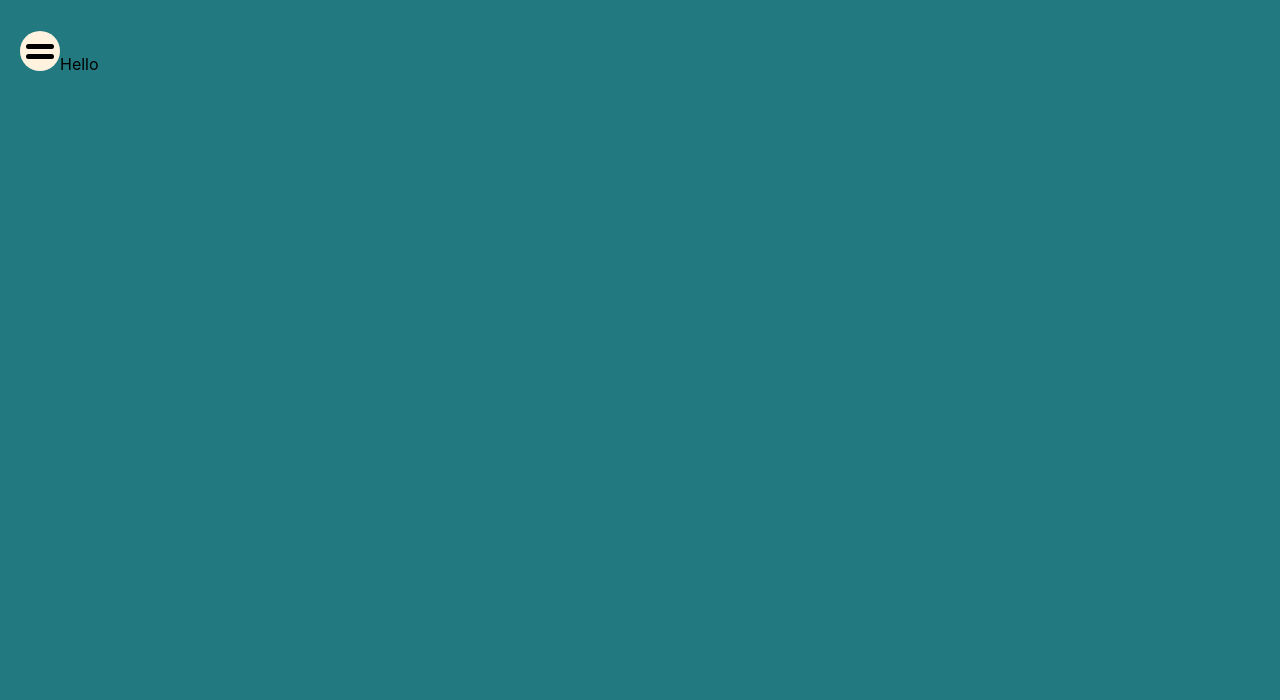
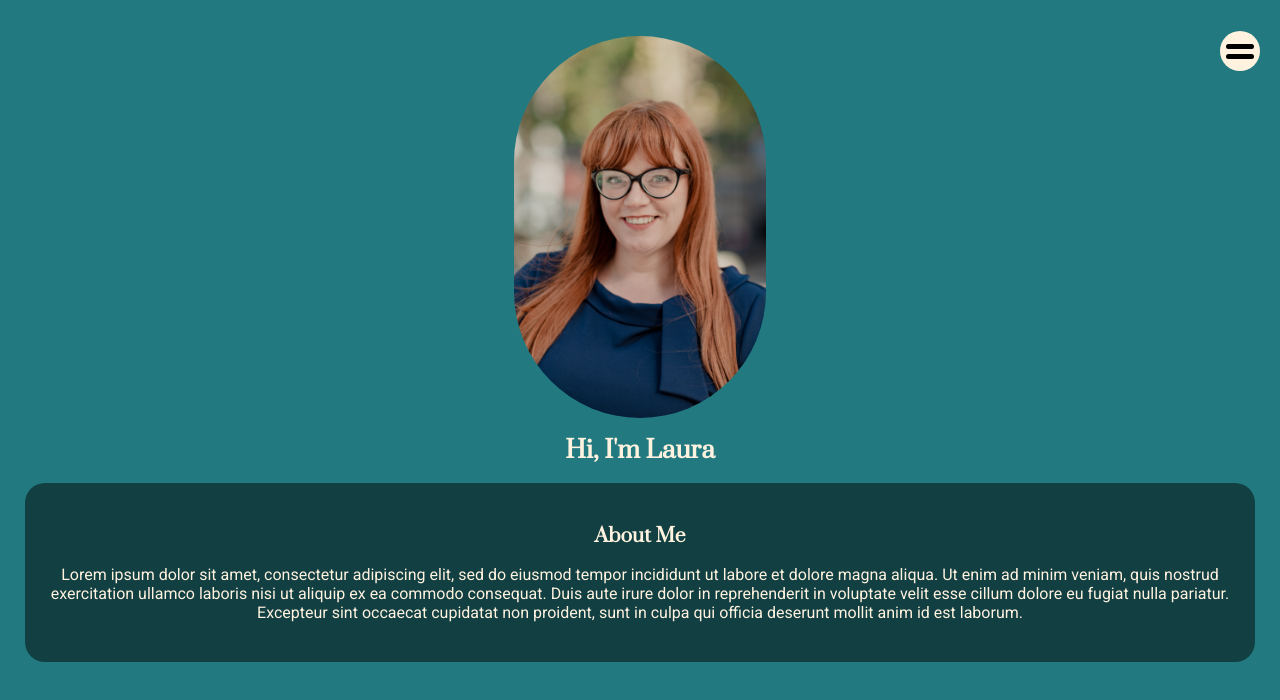
Before and after one commit to laurahw/personal-site, a React (Create React App) app in the folder personal-site/: page /about in a window 1280 px wide. Shown: the top 700 px of the page. Built offline with nearby package versions, Linux system fonts and the light colour scheme.

Commit message:
Adding image and text

```diff
--- a/personal-site/src/Pages/About.jsx
+++ b/personal-site/src/Pages/About.jsx
@@ -1,6 +1,7 @@
 import React from 'react';
 import styled from 'styled-components';
 import Menu from '../Components/Menu';
+import image from "../Assets/laura.png"
 
 const Background = styled.div`
     background-color: #227A80;
@@ -10,12 +11,78 @@ const Background = styled.div`
     padding-bottom: 40px;
 `;
 
+const ButtonContainer = styled.div`
+    position: absolute;
+    right: 20px;
+`;
+
+
+
+const ImageContainer = styled.div`
+    width: 100%;
+    margin-top: 35px;
+`;
+const Image = styled.div`
+    background-image: url(${image});
+    height: 382px;
+    width: 252px;
+    left: 68px;
+    top: 35px;
+    border-radius: 500px;
+    background-size: cover;
+    background-position-x: center;
+    margin: 0 auto;
+`;
+
+const HeadingText = styled.h1`
+    font-family: 'Prata', serif;
+    font-size: 1.5rem;
+    color: #FFF2DF;
+    text-align: center;
+`;
+
+const AboutMeBox = styled.div`
+    background-color: #113F42;
+    text-align: center;
+    margin: 0px 25px;
+    padding: 24px;
+    border-radius: 20px;
+`;
+
+const AboutMeHeading = styled.h2`
+    font-family: 'Prata', serif;
+    font-size: 1.2rem;
+    color: #FFF2DF;
+    text-align: center;
+`;
+const AboutMeText = styled.p`
+    color: #FFF2DF;
+    font-family: 'Roboto', sans-serif;
+    font-size: 1rem;
+`;
+
 const About = () => {
 
     return (
         <Background>
-            <Menu />
-            Hello</Background>
+            <ButtonContainer>
+                <Menu />
+            </ButtonContainer>
+            <ImageContainer>
+                <Image />
+            </ImageContainer>
+            <HeadingText>
+                Hi, I'm Laura
+            </HeadingText>
+
+            <AboutMeBox>
+                <AboutMeHeading>About Me</AboutMeHeading>
+                <AboutMeText>
+                Lorem ipsum dolor sit amet, consectetur adipiscing elit, sed do eiusmod tempor incididunt ut labore et dolore magna aliqua. Ut enim ad minim veniam, quis nostrud exercitation ullamco laboris nisi ut aliquip ex ea commodo consequat. Duis aute irure dolor in reprehenderit in voluptate velit esse cillum dolore eu fugiat nulla pariatur. Excepteur sint occaecat cupidatat non proident, sunt in culpa qui officia deserunt mollit anim id est laborum.
+                </AboutMeText>
+            </AboutMeBox>
+
+            </Background>
 )};
 
 export default About;
```
Also changed, not shown: personal-site/src/Assets/laura.png (added).
